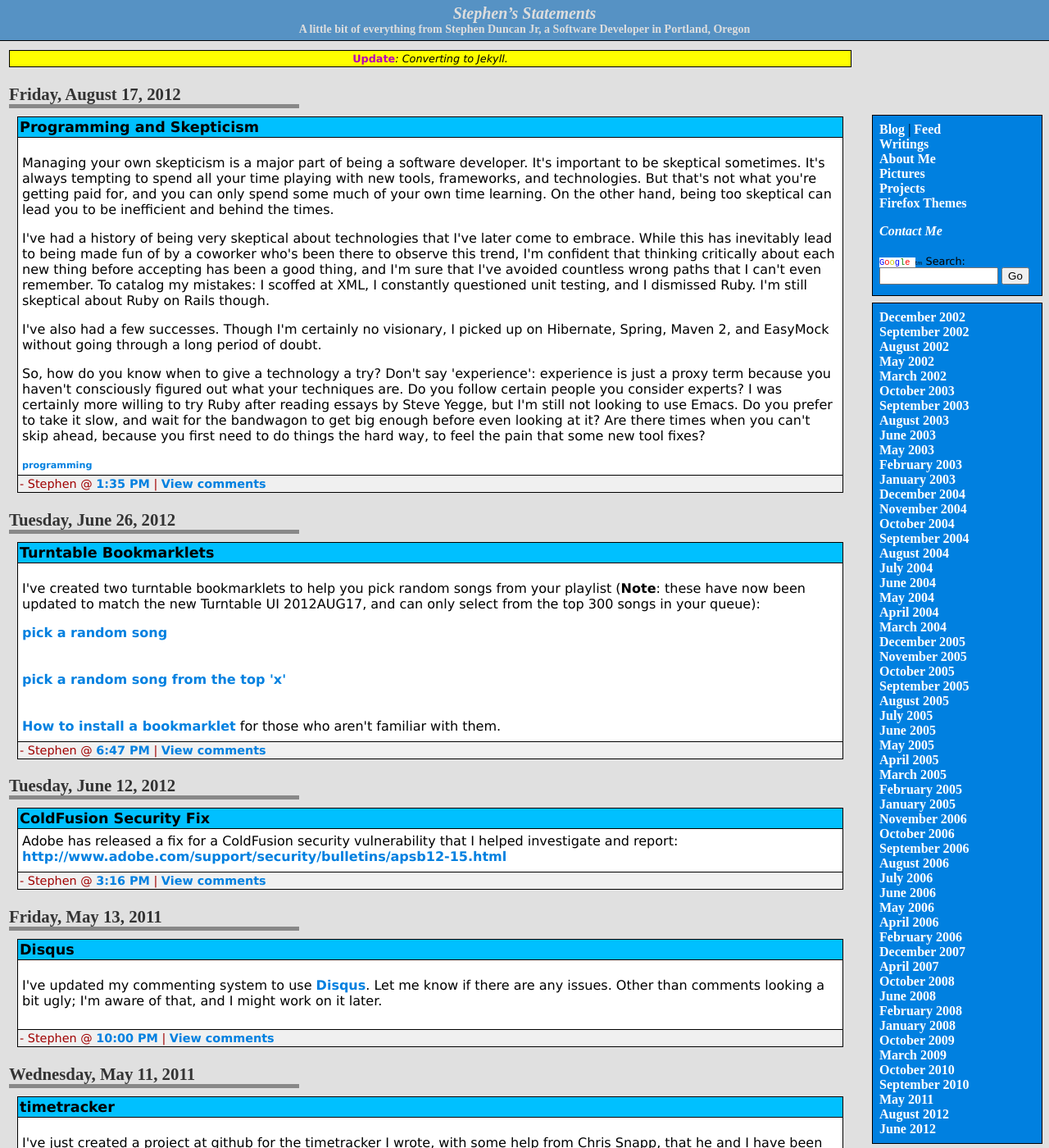
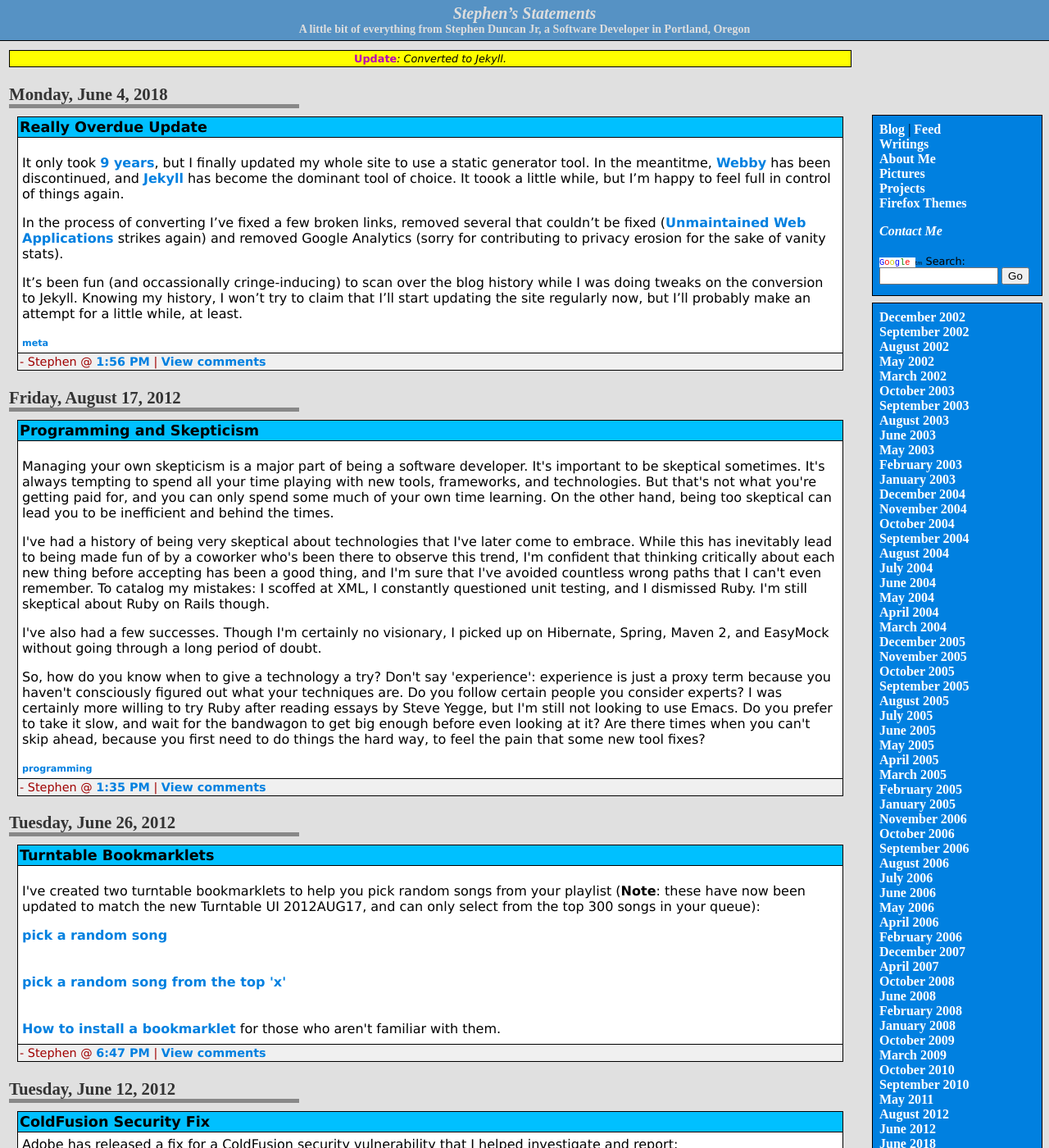
Before and after one commit to jrduncans/jrduncans, a Jekyll site: the page built from index.html, in a window 1280 px wide and 1400 px high. Shown: the whole window at 82% size. Built offline with Jekyll 4.4.1, drawn with Linux system fonts in a browser that asks for light colours; comment, search, counter and statistics services are not loaded; some of the changed text lies outside the part shown.

Commit message:
New blog post

```diff
--- a/_includes/update.html
+++ b/_includes/update.html
@@ -1,3 +1,3 @@
 <div class="update">
-  <span class="news_title">Update</span><span class="news_brief">: Converting to Jekyll.</span>
+  <span class="news_title">Update</span><span class="news_brief">: Converted to Jekyll.</span>
 </div>
--- /dev/null
+++ b/_posts/2018-06-04-really-overdue.md
@@ -0,0 +1,18 @@
+---
+layout: post
+title: Really Overdue Update
+date: '2018-06-04 06:56:50 -07:00'
+tags:
+  - meta
+---
+It only took [9 years]({% post_url 2009-03-15-jquery-for-archives %}){: .internal}, but I finally updated my whole site to use a static generator tool.
+In the meantitme, [Webby](https://github.com/TwP/webby) has been discontinued, and [Jekyll](https://jekyllrb.com) has become the dominant
+tool of choice. It toook a little while, but I'm happy to feel full in control of things again.
+
+In the process of converting I've fixed a few broken links, removed several that couldn't be fixed
+([Unmaintained Web Applications]({% post_url 2008-06-19-unmaintained-web-applications %}){: .internal} strikes again)
+and removed Google Analytics (sorry for contributing to privacy erosion for the sake of vanity stats).
+
+It's been fun (and occassionally cringe-inducing) to scan over the blog history while I was doing tweaks on the conversion to Jekyll.
+Knowing my history, I won't try to claim that I'll start updating the site regularly now, but I'll probably make an attempt for a
+little while, at least.
```
